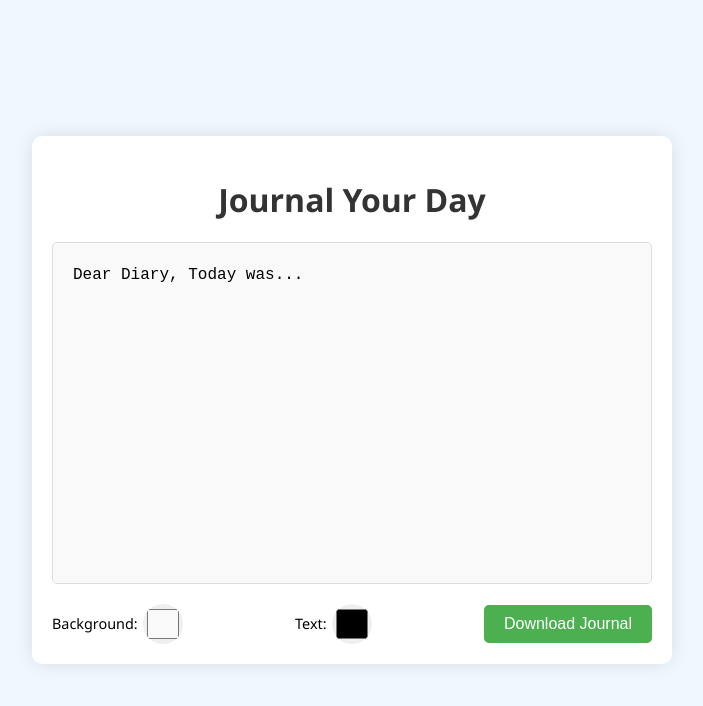
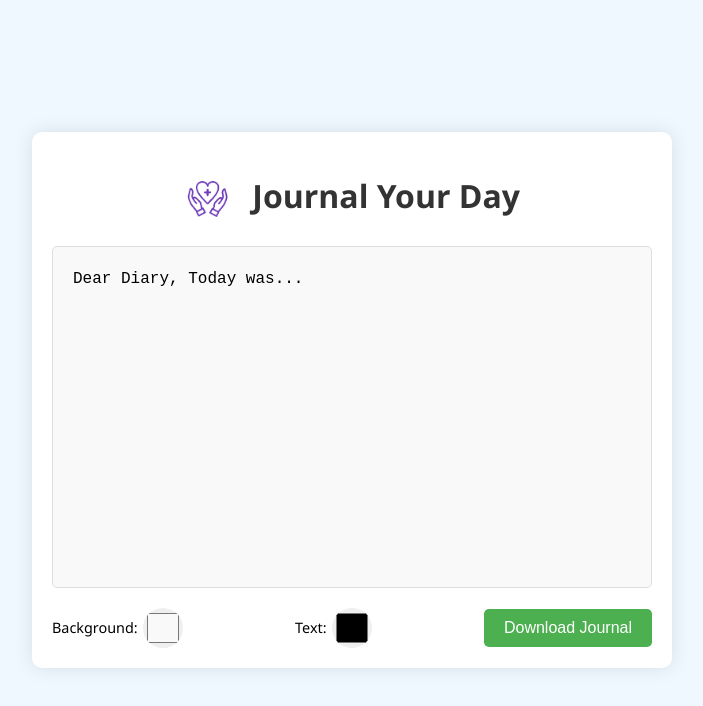
Before and after one commit to WebWiz09/Hera-Health, a plain HTML site: page journal.html in a window 1280 px wide. Shown: the whole page, without its empty margins (288-991 px from the left). Drawn offline with Linux system fonts and the light colour scheme.

Commit message:
Update journal.html

```diff
--- a/journal.html
+++ b/journal.html
@@ -4,6 +4,7 @@
     <meta charset="UTF-8">
     <meta name="viewport" content="width=device-width, initial-scale=1.0">
     <title>Journalist</title>
+     <link rel="icon" type="image/x-icon" href="logo.png">
     <style>
         body {
             font-family: 'Segoe UI', Tahoma, Geneva, Verdana, sans-serif;
@@ -76,11 +77,18 @@
             align-items: center;
             gap: 5px;
         }
+        img {
+    height: 50px;
+    margin-right: 10px;
+    vertical-align: middle;
+}
     </style>
 </head>
 <body>
     <div class="journal-container">
-        <h1>Journal Your Day</h1>
+        <h1>
+            <img src="logo.png" alt="hera health Logo" style="height: 50px; vertical-align: middle;">
+            Journal Your Day</h1>
         <div id="journalCard" contenteditable="true">
             Dear Diary,
 
```
